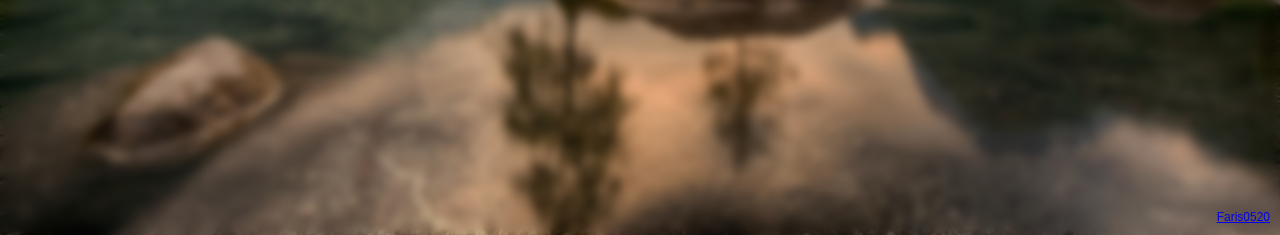
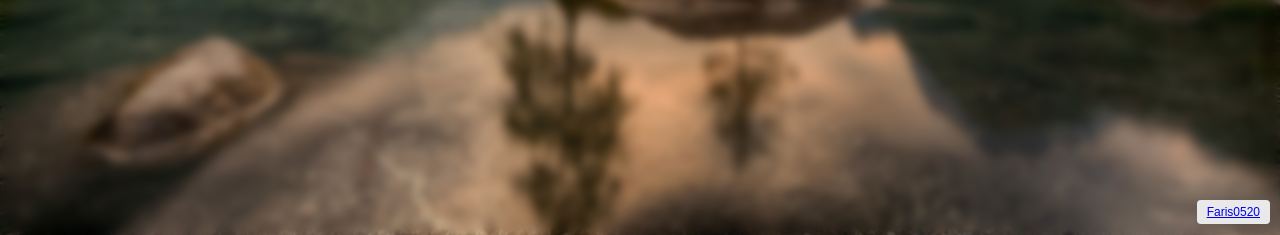
Before and after one commit to Faris0520/qr-code-gen, a Flask app: page / in a window 1280 px wide. Shown: the part 565-800 px from the top of the page. Run offline with Flask 3, Linux system fonts and the light colour scheme.

Commit message:
chore: Update style.css with new teks class styling

```diff
--- a/static/style.css
+++ b/static/style.css
@@ -45,11 +45,13 @@ button {
     margin-top: 20px;
 }
 
-.teks {
+.teks{
     position: fixed;
     right: 10px;
     bottom: 11px;
     color: #000000;
     font-size: 12px;
+    background-color: rgb(233, 233, 233);
+    padding: 5px 10px;
     border-radius: 4px;
 }
```
